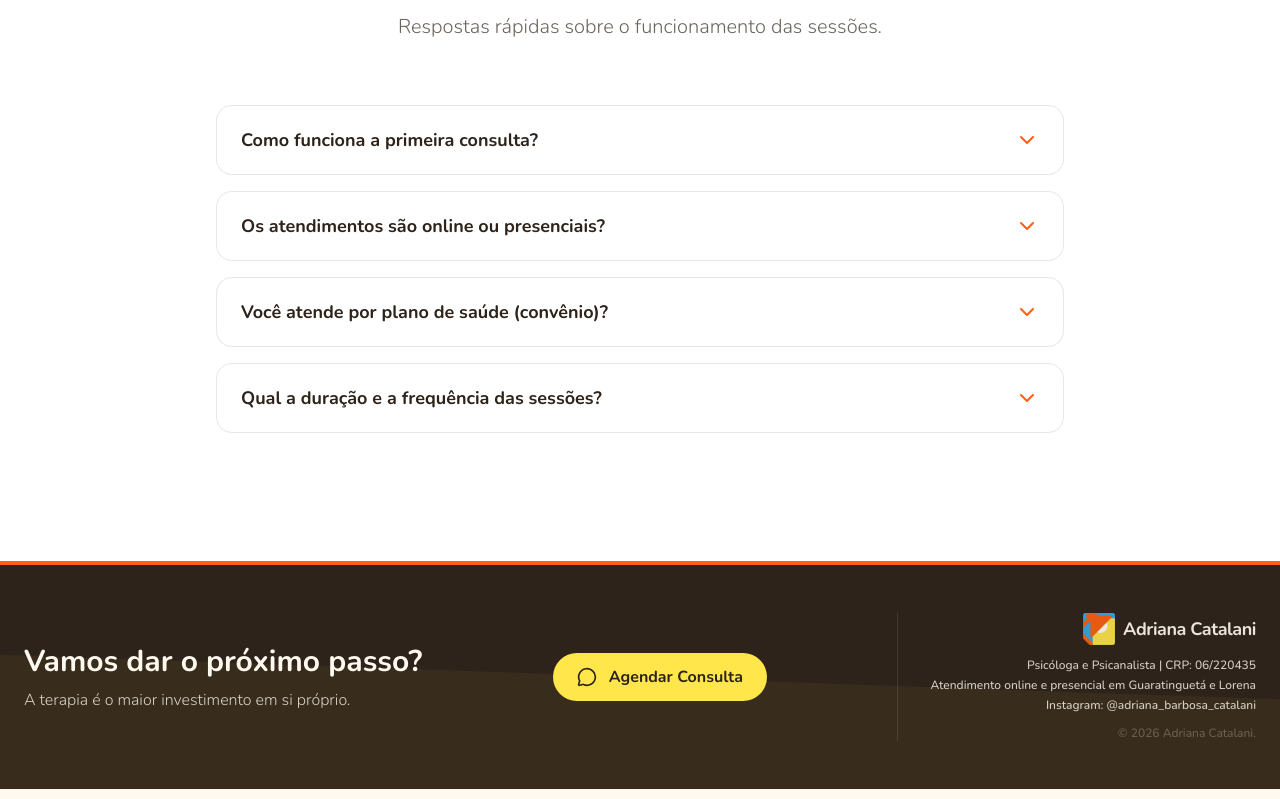
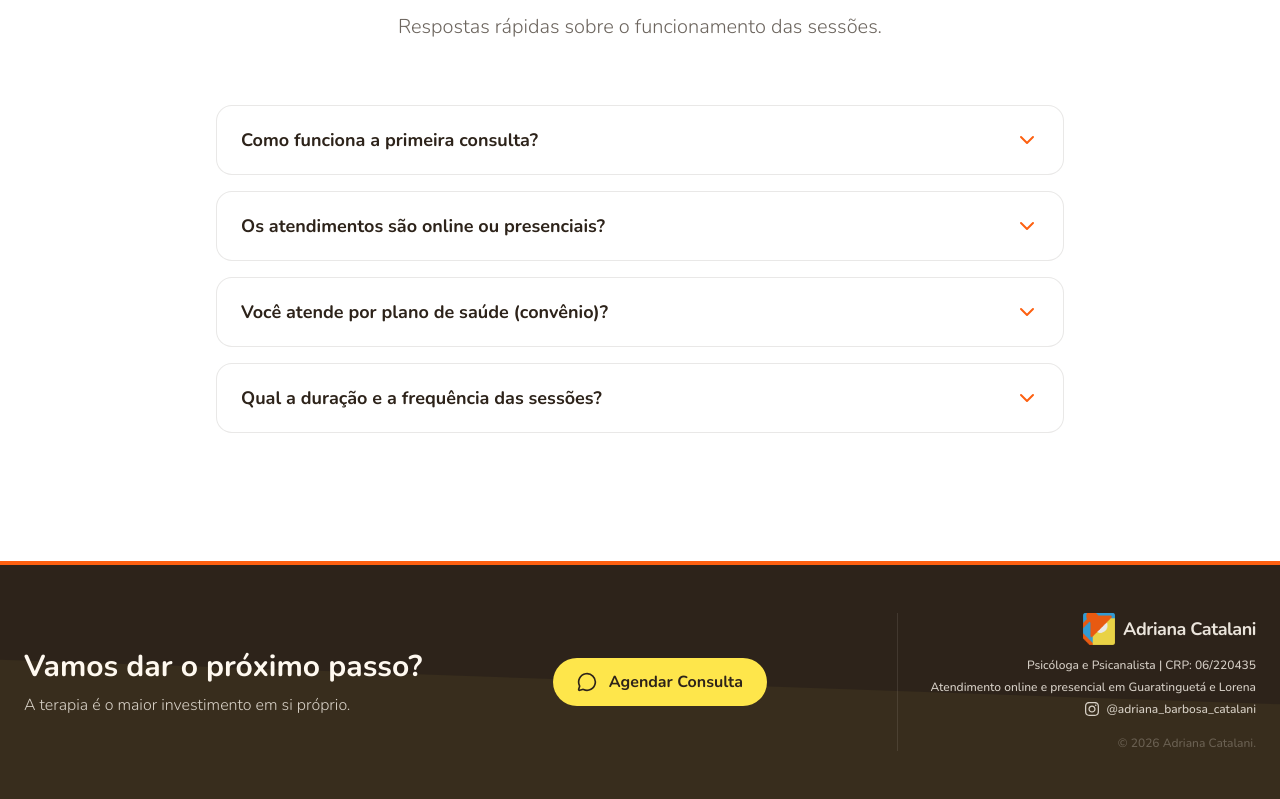
Before and after one commit to Harlock221B/site-dr-adriana-catalani, a React (Vite) app: page / in a window 1280 px wide. Shown: the part 4884-5683 px from the top of the page. Built offline with nearby package versions, Linux system fonts and the light colour scheme.

Commit message:
feat: update dependencies and enhance Footer component with Instagram icon

```diff
--- a/package.json
+++ b/package.json
@@ -11,10 +11,11 @@
   },
   "dependencies": {
     "@tailwindcss/vite": "^4.2.2",
-    "lucide-react": "^1.7.0",
+    "lucide-react": "^1.14.0",
     "react": "^18.3.1",
     "react-dom": "^18.3.1",
     "react-helmet-async": "^3.0.0",
+    "react-icons": "^5.6.0",
     "tailwindcss": "4.2"
   },
   "devDependencies": {
--- a/src/components/Footer.jsx
+++ b/src/components/Footer.jsx
@@ -1,5 +1,6 @@
 import React from 'react';
-import { MessageCircle } from 'lucide-react';
+import { MessageCircle } from 'lucide-react'; // Mantemos esse que já estava funcionando
+import { FaInstagram } from 'react-icons/fa'; // Nosso novo ícone do react-icons!
 import icon from '../assets/icons/icon.png';
 import { whatsappLink } from '../utils/constants';
 
@@ -44,19 +45,21 @@ export default function Footer() {
               <span className="text-lg font-black tracking-tight">Adriana Catalani</span>
             </div>
 
-            <div className="text-xs text-drica-light/80 font-medium space-y-1">
+            <div className="text-xs text-drica-light/80 font-medium space-y-1.5">
               <p>Psicóloga e Psicanalista | CRP: 06/220435</p>
               <p>Atendimento online e presencial em Guaratinguetá e Lorena</p>
-              <p>
+              <div>
                 <a
                   href="https://instagram.com/adriana_barbosa_catalani"
                   target="_blank"
                   rel="noopener noreferrer"
-                  className="hover:text-drica-orange transition-colors duration-300"
+                  className="inline-flex items-center justify-center lg:justify-end gap-1.5 hover:text-drica-orange transition-colors duration-300"
                 >
-                  Instagram: @adriana_barbosa_catalani
+                  {/* Usando o ícone do react-icons aqui */}
+                  <FaInstagram size={16} />
+                  @adriana_barbosa_catalani
                 </a>
-              </p>
+              </div>
               <p className="pt-2 opacity-50 text-drica-light/50">© {new Date().getFullYear()} Adriana Catalani.</p>
             </div>
           </div>
```
Also changed, not shown: 1 other file (tests, documents, lock files or other folders).
